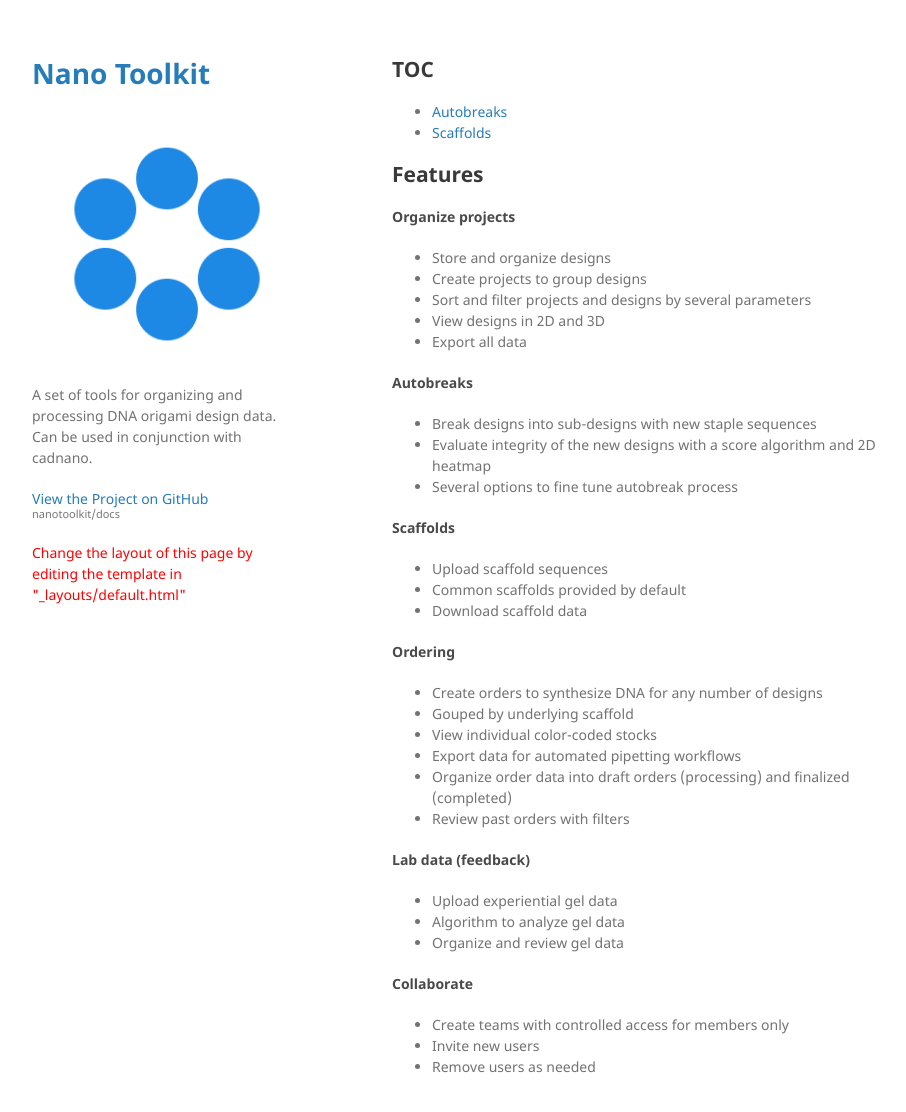
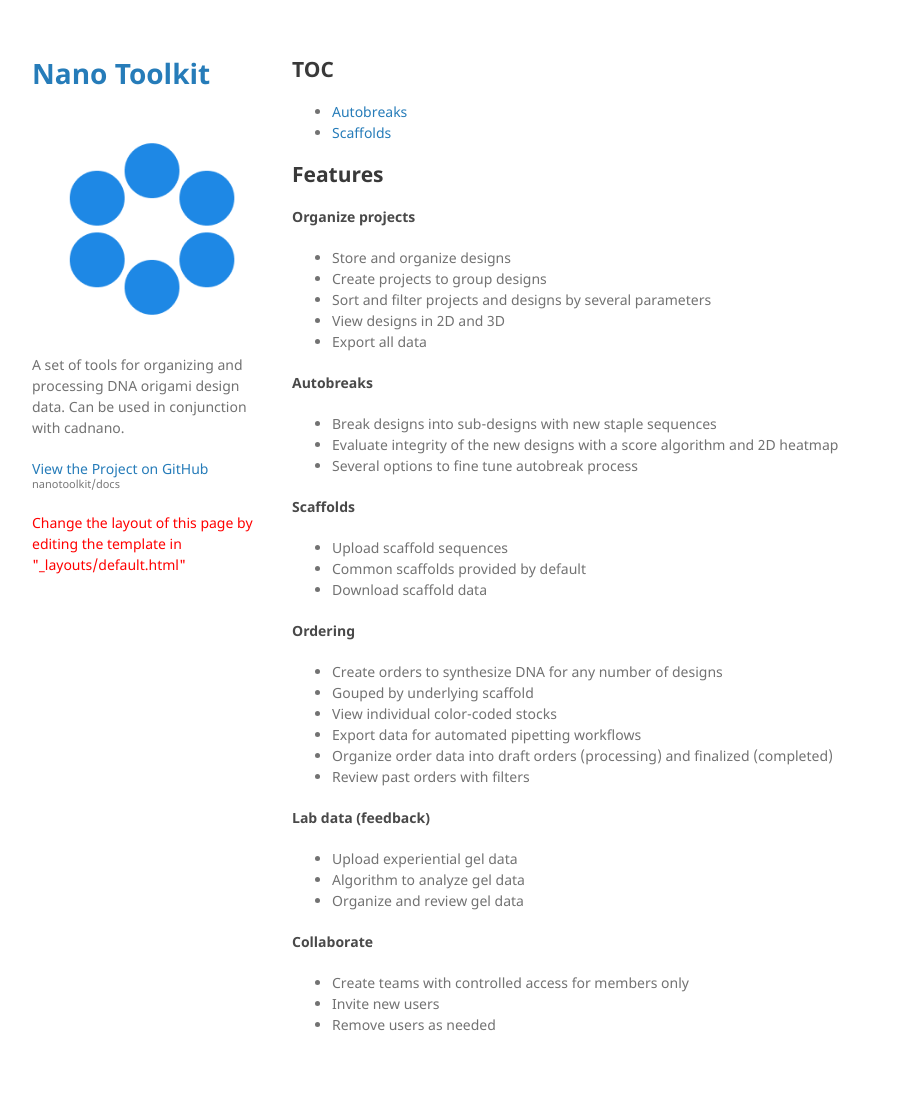
Before and after one commit to nanotoolkit/docs, a Jekyll site: the page built from index.md, in a window 1280 px wide and 1147 px high. Shown: the top 1112 px of the window, without its empty margins (178-1084 px from the left). Built offline with Jekyll 4.4.1, drawn with Linux system fonts in a browser that asks for light colours; our own code applies the rules of GitHub Pages for plain Markdown files.

Commit message:
Modify scss to give content greater display width
* move from 500px to 600px

```diff
--- a/_sass/jekyll-theme-minimal.scss
+++ b/_sass/jekyll-theme-minimal.scss
@@ -104,6 +104,10 @@ img {
   max-width:100%;
 }
 
+.logo {
+  max-height: 38px;
+}
+
 kbd {
   background-color: #fafbfc;
   border: 1px solid #c6cbd1;
@@ -119,7 +123,8 @@ kbd {
 }
 
 header {
-  width:270px;
+  //width:270px;
+  width:240px;
   float:left;
   position:fixed;
   -webkit-font-smoothing:subpixel-antialiased;
@@ -186,7 +191,8 @@ strong {
 }
 
 section {
-  width:500px;
+  //width:500px;
+  width:600px;
   float:right;
   padding-bottom:50px;
 }
```
